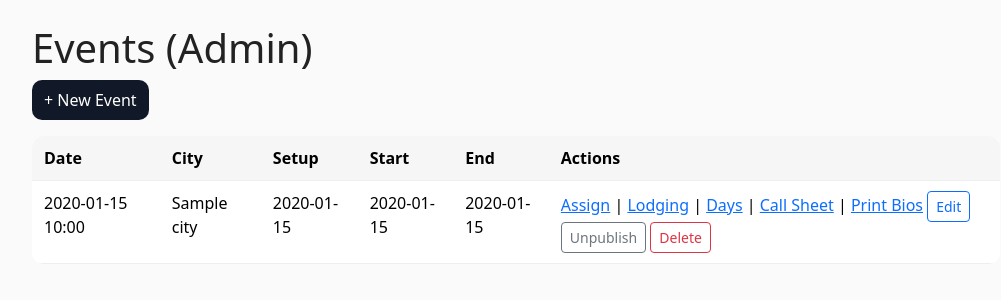
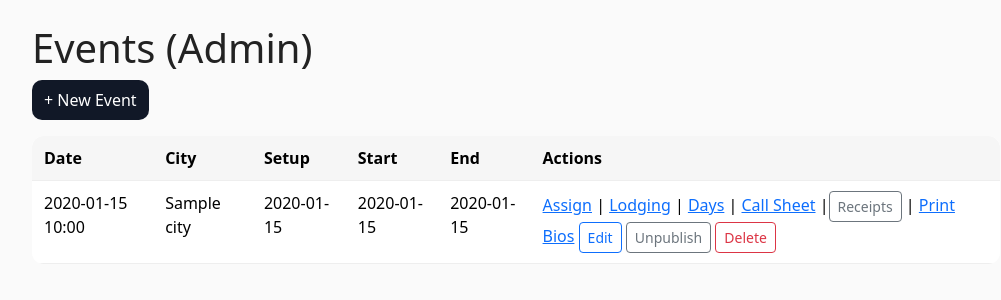
Before and after one commit to Ksmishra123/osa_staff, a Python web app: template templates/events.html in a window 1280 px wide. Shown: the part 49-349 px from the top of the page, without its empty margins (124-1125 px from the left). Run offline with Jinja, Linux system fonts and the light colour scheme; the template is opened without the code that fills it: most values are stand-ins (such as "Sample title", 1, 10 or a date in 2020).

Commit message:
Add Receipts link to events table

```diff
--- a/templates/events.html
+++ b/templates/events.html
@@ -15,7 +15,8 @@
 <td>{{ e.event_start.strftime('%Y-%m-%d %H:%M') if e.event_start else '' }}</td>
 <td>{{ e.event_end.strftime('%Y-%m-%d %H:%M') if e.event_end else '' }}</td>
 <td><a href='{{ url_for('admin_assign', eid=e.id) }}'>Assign</a> | <a href="{{ url_for('admin_event_lodging', eid=e.id) }}">Lodging</a> | <a href="{{ url_for('admin_event_days', eid=e.id) }}">Days</a>
-| <a href='{{ url_for('call_sheet', eid=e.id) }}' target='_blank'>Call Sheet</a> | <a href="{{ url_for('admin_event_bios', eid=e.id) }}">Print Bios</a>
+| <a href='{{ url_for('call_sheet', eid=e.id) }}' target='_blank'>Call Sheet</a> |<a class="btn btn-sm btn-outline-secondary" href="{{ url_for('admin_event_receipts', eid=e.id) }}">Receipts</a>
+| <a href="{{ url_for('admin_event_bios', eid=e.id) }}">Print Bios</a>
 <a class="btn btn-sm btn-outline-primary" href="{{ url_for('admin_edit_event', eid=e.id) }}">Edit</a>
 <form method="post" action="{{ url_for('admin_toggle_publish', eid=e.id) }}" style="display:inline">
   <input type="hidden" name="publish" value="{{ 0 if e.call_sheet_published else 1 }}">
```
